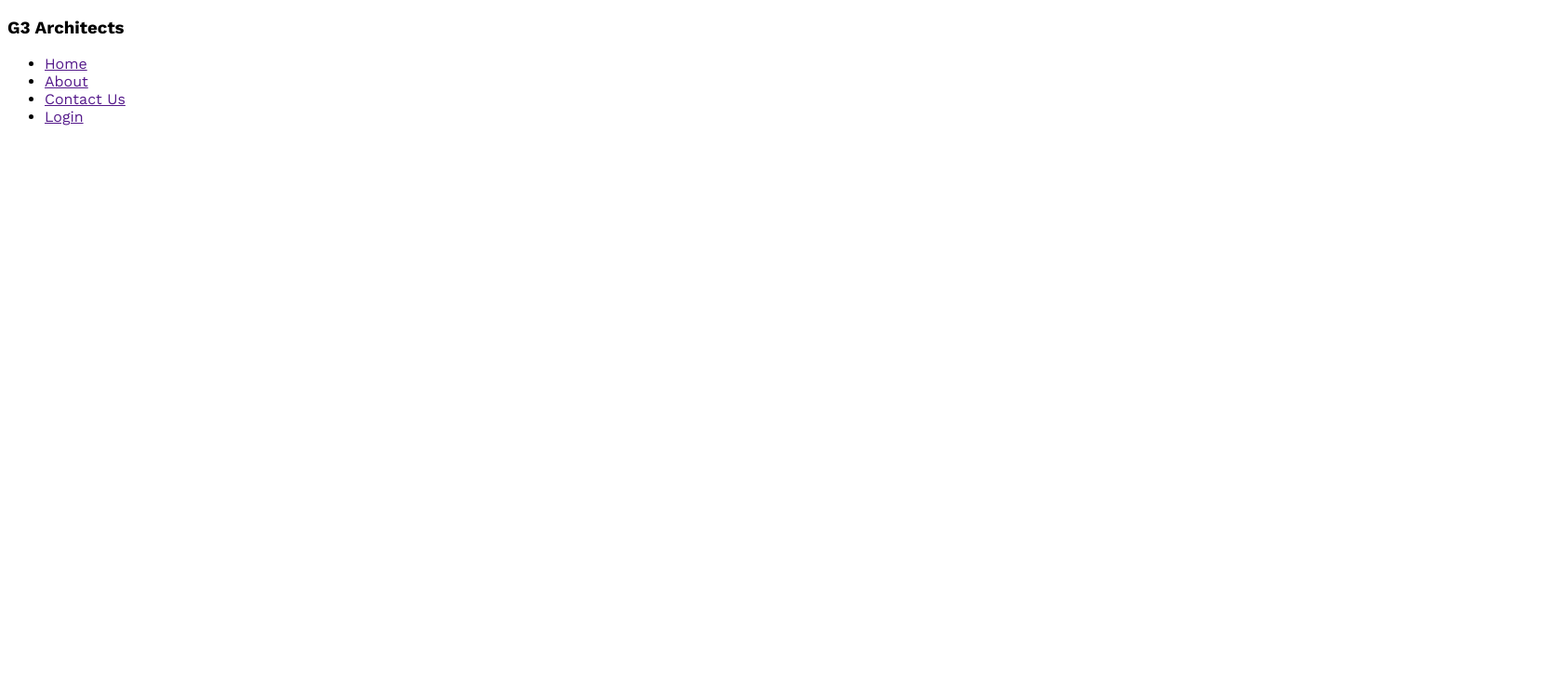
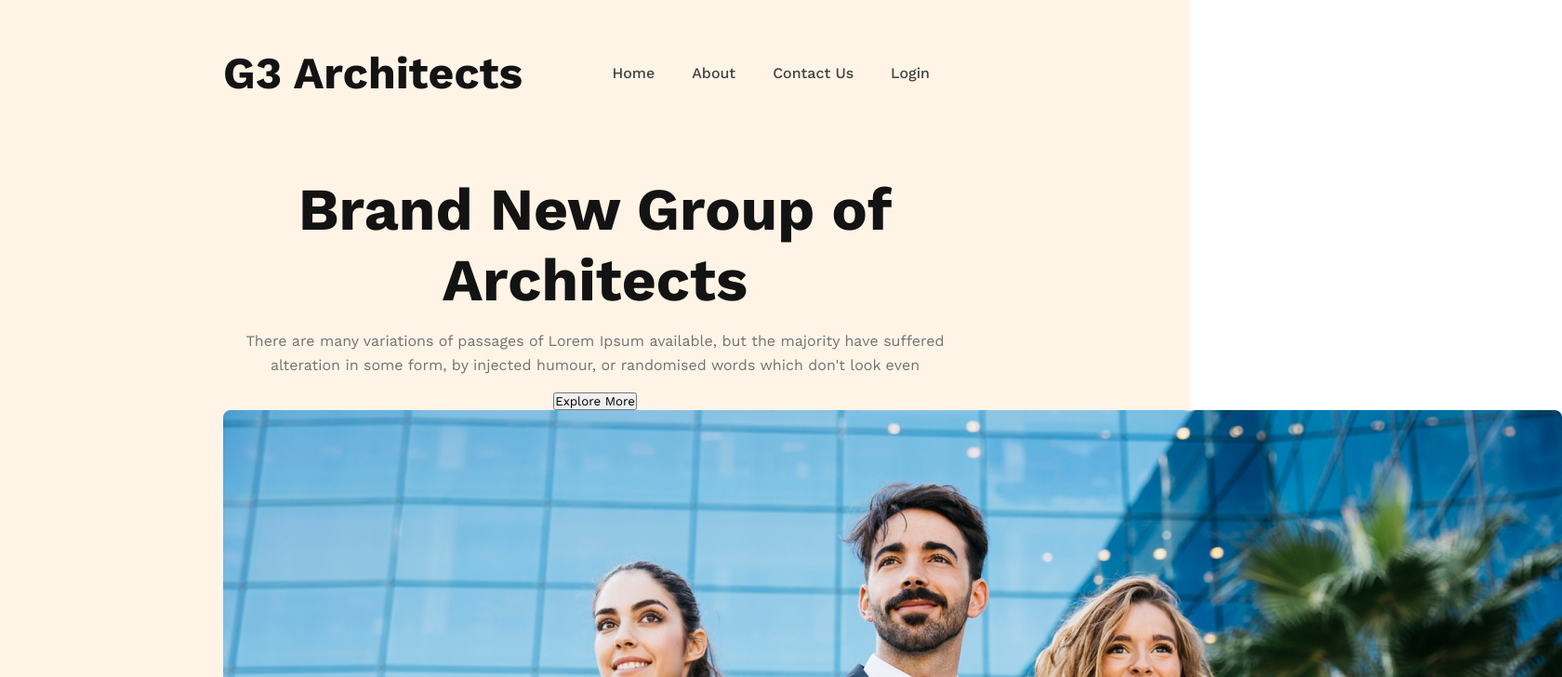
Before and after one commit to reyad-hasan/Day-9-HTML-CSS-only-Landing-Page, a plain HTML site: page index.html in a window 1280 px wide. Shown: the top 728 px of the page at 93% size, 1680 px wide, since content can reach past the window. Drawn offline with nearby package versions, Linux system fonts and the light colour scheme.

Commit message:
banner added

```diff
--- a/css/style.css
+++ b/css/style.css
@@ -3,4 +3,64 @@
 
 * {
     font-family: 'Work Sans', sans-serif;
+    margin: 0;
+    padding: 0;
 }
+
+header {
+    background: rgba(255, 144, 14, 0.10);
+    padding: 50px 240px;
+}
+
+nav {
+    display: flex;
+    justify-content: space-between;
+    align-items: center;
+
+}
+
+.nav-title {
+    color: #131313;
+    font-size: 3rem;
+    font-weight: 700;
+}
+
+nav>ul {
+    display: flex;
+}
+
+nav li {
+    list-style: none;
+    margin-right: 40px;
+    font-size: 1rem;
+    font-weight: 500;
+}
+
+nav li a {
+    text-decoration: none;
+    color: #424242;
+}
+
+/* banner content styles start from here */
+.banner-content {
+    max-width: 800px;
+    text-align: center;
+    margin: 0 auto;
+}
+
+.banner-title {
+    color: #131313;
+    font-size: 4rem;
+    font-weight: 700;
+    margin-top: 80px;
+}
+
+.banner-description {
+    color: #727272;
+    font-size: 1rem;
+    line-height: 26px;
+    margin: 15px;
+}
+.btn-primary{
+
+}
--- a/index.html
+++ b/index.html
@@ -1,16 +1,18 @@
 <!DOCTYPE html>
 <html lang="en">
+
 <head>
     <meta charset="UTF-8">
     <meta name="viewport" content="width=device-width, initial-scale=1.0">
     <title>Landing-Page</title>
     <link rel="stylesheet" href="css/style.css">
 </head>
+
 <body>
     <!-- header section start from here -->
     <header>
         <nav>
-            <h3>G3 Architects</h3>
+            <h3 class="nav-title">G3 Architects</h3>
             <ul>
                 <li><a href="">Home</a></li>
                 <li><a href="">About</a></li>
@@ -18,6 +20,19 @@
                 <li><a href="">Login</a></li>
             </ul>
         </nav>
+        <div class="banner">
+            <div class="banner-content">
+                <h1 class="banner-title">
+                    Brand New Group of Architects
+                </h1>
+                <p class="banner-description">
+                    There are many variations of passages of Lorem Ipsum available, but the majority have suffered
+                    alteration in some form, by injected humour, or randomised words which don't look even
+                </p>
+                <button class="btn-primary">Explore More</button>
+            </div>
+            <img src="images/banner.png" alt="Banner">
+        </div>
     </header>
     <!-- main section start from here -->
     <main>
@@ -28,4 +43,5 @@
 
     </footer>
 </body>
+
 </html>
```
